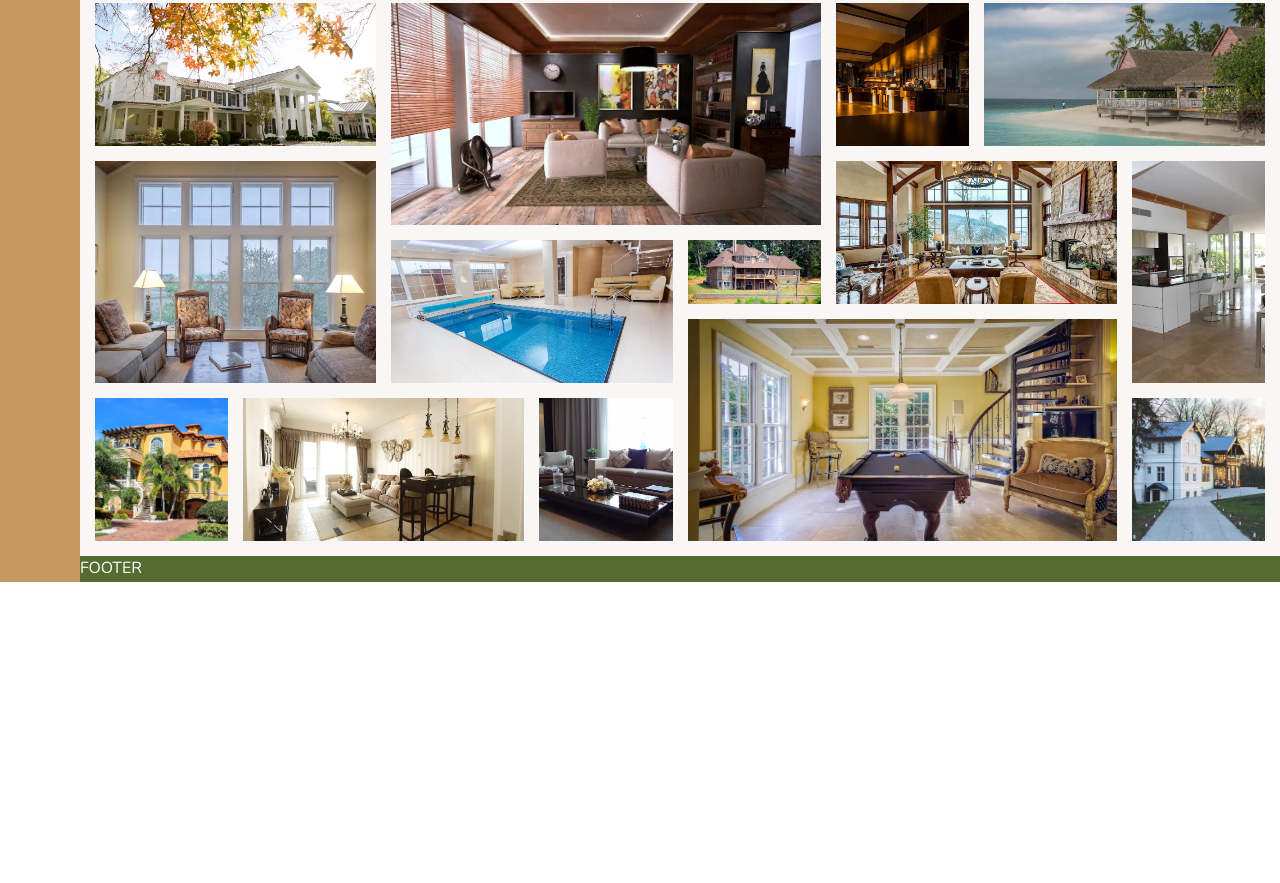
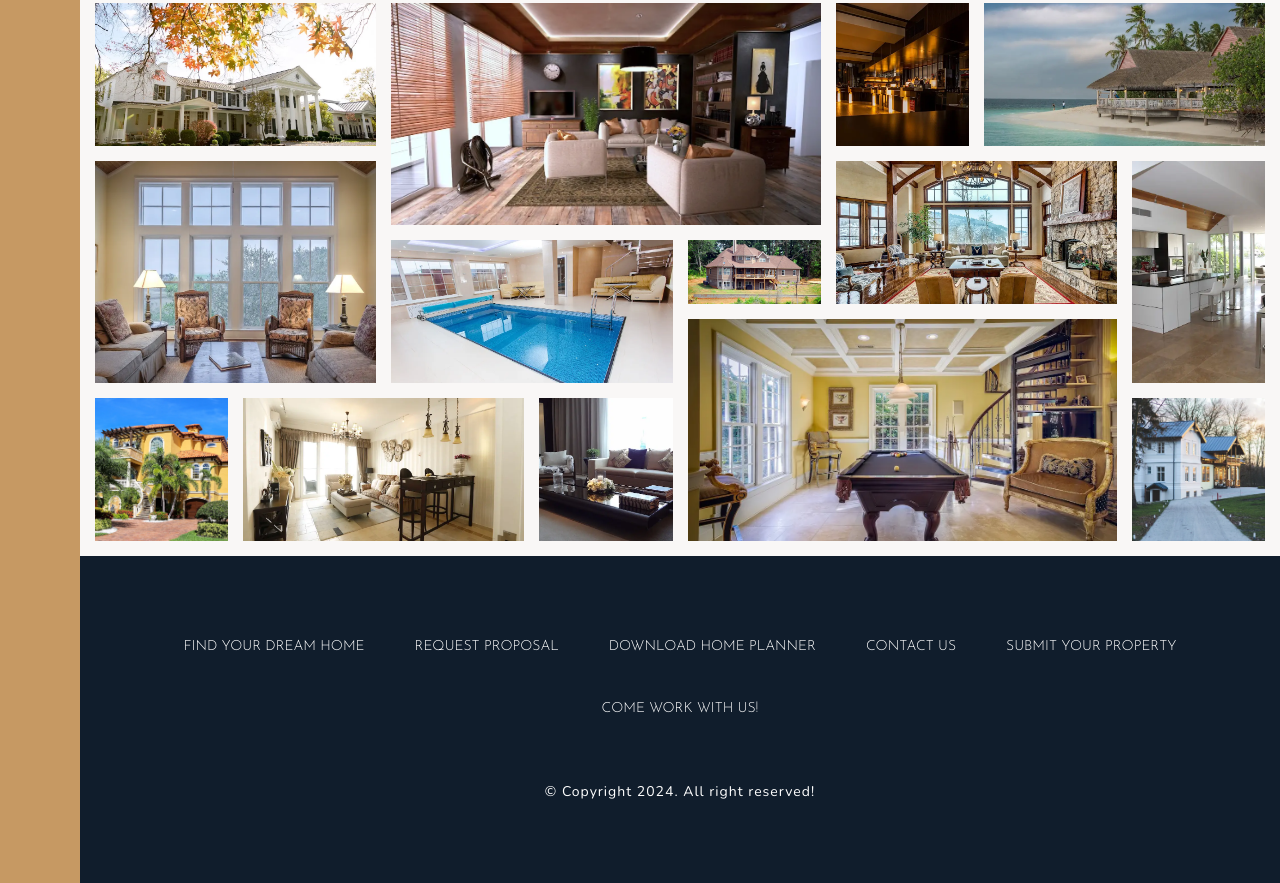
Before and after one commit to serhiikle/nexter, a website: page app/index.html in a window 1280 px wide. Shown: the part 3056-3939 px from the top of the page. Before the commit the page ends 3638 px from the top, so only its background shows below. Drawn offline with nearby package versions, Linux system fonts and the light colour scheme.

Commit message:
finish section footer and sidebar

```diff
--- a/app/index.html
+++ b/app/index.html
@@ -21,7 +21,7 @@
   <div class="wrapper">
     <!-- SECTION SIDEBAR -->
     <aside class="sidebar">
-      SIDEBAR
+      <button class="sidebar__menu"><span></span><span></span><span></span></button>
     </aside>
     <!-- SECTION HEADER -->
     <header class="header">
@@ -380,7 +380,19 @@
     </section>
     <!-- SECTION FOOTER -->
     <footer class="footer">
-      FOOTER
+      <nav class="footer__menu">
+        <ul class="footer__list">
+          <li class="footer__item"><a href="#" class="footer__link">Find your dream home</a></li>
+          <li class="footer__item"><a href="#" class="footer__link">Request proposal</a></li>
+          <li class="footer__item"><a href="#" class="footer__link">Download home planner</a></li>
+          <li class="footer__item"><a href="#" class="footer__link">Contact us</a></li>
+          <li class="footer__item"><a href="#" class="footer__link">Submit your property</a></li>
+          <li class="footer__item"><a href="#" class="footer__link">Come work with us!</a></li>
+        </ul>
+      </nav>
+      <p class="footer__copyright">
+        &copy; Copyright 2024. All right reserved!
+      </p>
     </footer>
     <!-- link library js files -->
 
--- a/app/scss/_footer.scss
+++ b/app/scss/_footer.scss
@@ -1,5 +1,37 @@
 .footer {
-  background-color: darkolivegreen;
+  background-color: $colorSecondary;
   color: #fff;
+  font-size: 1.4rem;
   grid-column: full-start / full-end;
+  padding: 8rem;
+
+  &__menu {
+    margin-bottom: 6rem;
+    text-transform: uppercase;
+    font-family: $fontSecondary;
+  }
+
+  &__list {
+    display: flex;
+    justify-content: center;
+    gap: 4rem 2rem;
+    flex-wrap: wrap;
+  }
+
+  &__item {}
+
+  &__link {
+    padding: 1.5rem;
+    transition: all .2s;
+
+    &:hover {
+      background-color: rgba($colorWhite, .05);
+      transform: translateY(-3px);
+    }
+  }
+
+  &__copyright {
+    text-align: center;
+    letter-spacing: 1px;
+  }
 }
--- a/app/scss/_sidebar.scss
+++ b/app/scss/_sidebar.scss
@@ -2,4 +2,24 @@
   background-color: $colorPrimary;
   grid-column: sidebar-start / sidebar-end;
   grid-row: 1 / -1;
+  display: flex;
+  justify-content: center;
+
+  &__menu {
+    border: none;
+    border-radius: 0;
+    background-color: transparent;
+    margin-top: 2rem;
+    cursor: pointer;
+    display: flex;
+    flex-direction: column;
+    align-items: center;
+    gap: 1.5rem;
+
+    span {
+      background-color: $colorWhite;
+      height: 2px;
+      width: 4.5rem;
+    }
+  }
 }
```
Also changed, not shown: app/css/style.min.css.
